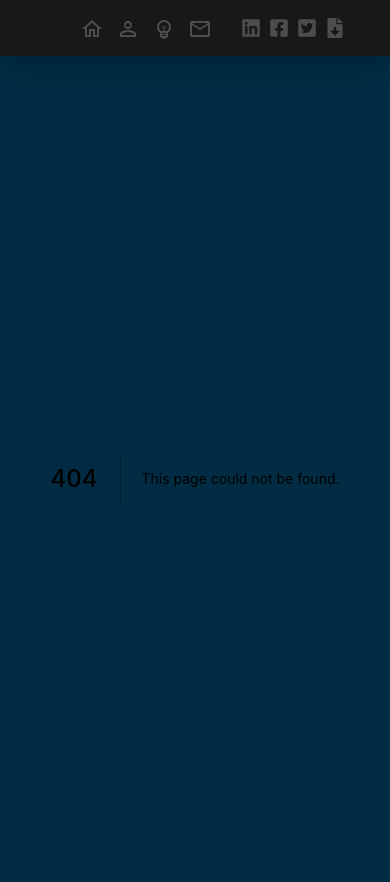
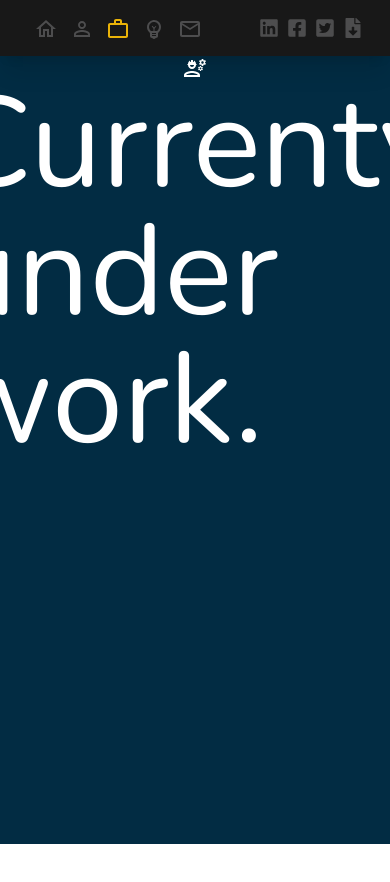
Before and after one commit to niyoh55/portfolio_v3, a Next.js app: page /projects in a window 390 px wide. Before the commit this address had no page. Shown: the top 882 px of the page. After the commit the page ends 844 px from the top, so only its background shows below. Built offline with nearby package versions, Linux system fonts and the light colour scheme.

Commit message:
Added icon for 'Projects' and adjusted responsiveness

```diff
--- a/components/Navigation.js
+++ b/components/Navigation.js
@@ -3,6 +3,7 @@ import HomeOutlinedIcon from "@mui/icons-material/HomeOutlined";
 import EmojiObjectsOutlinedIcon from "@mui/icons-material/EmojiObjectsOutlined";
 import EmailOutlinedIcon from "@mui/icons-material/EmailOutlined";
 import PersonOutlineOutlinedIcon from "@mui/icons-material/PersonOutlineOutlined";
+import WorkOutlineOutlinedIcon from "@mui/icons-material/WorkOutlineOutlined";
 import { useRouter } from "next/router";
 
 const Navigation = () => {
@@ -16,7 +17,7 @@ const Navigation = () => {
     <div className=" flex flex-row h-full w-2/4 md:flex-col md:h-3/4 md:w-full flex-initial justify-center items-center gap-x-3 md:gap-x-0 md:gap-y-10 ">
       <div
         onClick={() => router.push("/")}
-        className="group before:transition before:delay-0 before:duration-200 before:ease-in hover:before:opacity-100 before:opacity-0 before:flex before:justify-center before:items-center before:text-white before:content-['Home'] before:w-8 before:h-8 before:absolute"
+        className="group before:transition before:delay-0 before:duration-200 before:ease-in hover:before:opacity-100 before:opacity-0 before:flex before:justify-center before:items-center before:text-white before:content-['Home'] before:text-sm before:md:text-md before:w-8 before:h-8 before:absolute"
       >
         <HomeOutlinedIcon
           className={`h-8 w-8 ${
@@ -27,7 +28,7 @@ const Navigation = () => {
 
       <div
         onClick={() => router.push("/about")}
-        className="group before:transition before:delay-0 before:duration-200 before:ease-in hover:before:opacity-100 before:opacity-0 before:flex before:justify-center before:items-center before:text-white before:content-['About'] before:w-8 before:h-8 before:absolute"
+        className="group before:transition before:delay-0 before:duration-200 before:ease-in hover:before:opacity-100 before:opacity-0 before:flex before:justify-center before:items-center before:text-white before:content-['About'] before:text-sm before:md:text-md before:w-8 before:h-8 before:absolute"
       >
         <PersonOutlineOutlinedIcon
           className={`h-8 w-8 ${
@@ -35,10 +36,19 @@ const Navigation = () => {
           } group-hover:opacity-0`}
         />
       </div>
-
+      <div
+        onClick={() => router.push("/projects")}
+        className="group before:transition before:delay-0 before:duration-200 before:ease-in hover:before:opacity-100 before:opacity-0 before:flex before:justify-center before:items-center before:text-white before:content-['Projects'] before:text-sm before:md:text-md before:w-8 before:h-8 before:absolute"
+      >
+        <WorkOutlineOutlinedIcon
+          className={`h-8 w-8 ${
+            currentPath === "/projects" ? "text-yellow-500" : "text-icon"
+          } group-hover:opacity-0`}
+        />
+      </div>
       <div
         onClick={() => router.push("/skills")}
-        className="group before:transition before:delay-0 before:duration-200 before:ease-in hover:before:opacity-100 before:opacity-0 before:flex before:justify-center before:items-center before:text-white before:content-['Skills'] before:w-8 before:h-8 before:absolute"
+        className="group before:transition before:delay-0 before:duration-200 before:ease-in hover:before:opacity-100 before:opacity-0 before:flex before:justify-center before:items-center before:text-white before:content-['Skills'] before:text-sm before:md:text-md before:w-8 before:h-8 before:absolute"
       >
         <EmojiObjectsOutlinedIcon
           className={`h-8 w-8 ${
@@ -48,7 +58,7 @@ const Navigation = () => {
       </div>
       <div
         onClick={() => router.push("/contact")}
-        className="group before:transition before:delay-0 before:duration-200 before:ease-in hover:before:opacity-100 before:opacity-0 before:flex before:justify-center before:items-center before:text-white before:content-['Contact'] before:w-8 before:h-8 before:absolute"
+        className="group before:transition before:delay-0 before:duration-200 before:ease-in hover:before:opacity-100 before:opacity-0 before:flex before:justify-center before:items-center before:text-white before:content-['Contact'] before:text-sm before:md:text-md before:w-8 before:h-8 before:absolute"
       >
         <EmailOutlinedIcon
           className={`h-8 w-8 ${
--- a/components/Sidebar.js
+++ b/components/Sidebar.js
@@ -17,7 +17,7 @@ const Sidebar = () => {
 
   return (
     <div className="md:h-auto md:min-h-screen bg-sidebar">
-      <div className="md:w-14 w-full shadow-xl h-14 md:h-screen flex flex-row flex-none md:flex-col items justify-center py-4 bg-sidebar dark:bg-gray-800">
+      <div className="md:w-14 w-full shadow-xl h-14 md:h-screen flex flex-row flex-none md:flex-col items justify-between px-10 md:px-0 py-4 bg-sidebar dark:bg-gray-800">
         {/* <div className="h-full w-1/4 md:w-full md:h-1/4"></div> */}
         <Navigation />
         <div className="h-full md:h-1/4 w-1/4 md:w-full flex flex-row md:flex-col justify-center md:justify-end items-center gap-x-2 md:gap-y-5">
--- a/package.json
+++ b/package.json
@@ -13,6 +13,7 @@
     "@emotion/styled": "^11.8.1",
     "@mui/icons-material": "^5.6.1",
     "@mui/material": "^5.6.1",
+    "daisyui": "^2.17.0",
     "framer-motion": "^6.3.0",
     "next": "12.1.4",
     "react": "18.0.0",
--- /dev/null
+++ b/pages/projects/index.js
@@ -0,0 +1,18 @@
+import Head from "next/head";
+import React from "react";
+import EngineeringOutlinedIcon from "@mui/icons-material/EngineeringOutlined";
+const index = () => {
+  return (
+    <div className="flex justify-center items-center w-screen font-nunito">
+      <Head>
+        <title>Projects</title>
+      </Head>
+      <div className="flex flex-col justify-center items-center">
+        <EngineeringOutlinedIcon className="text-[40em] text-white" />
+        <p className="text-9xl text-white">Currenty under work.</p>
+      </div>
+    </div>
+  );
+};
+
+export default index;
--- a/pages/skills/index.js
+++ b/pages/skills/index.js
@@ -33,7 +33,7 @@ const Home = () => {
         initial={{ opacity: 0 }}
         animate={{ opacity: 1 }}
         transition={{ duration: 0.3, delay: index * 0.3 }}
-        className="hover:scale-110 transition-all duration-400 w-60 h-60 flex justify-center items-center "
+        className="hover:scale-110 transition-all duration-400 w-48 h-48 flex justify-center items-center bg-[#f3f2f3] p-2 rounded-3xl "
         key={index}
       >
         <Image src={logo} />
```
Also changed, not shown: 1 other file (tests, documents, lock files or other folders).
